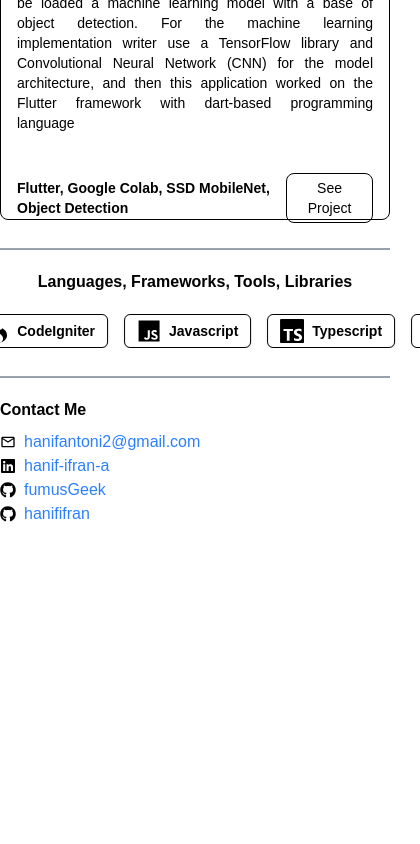
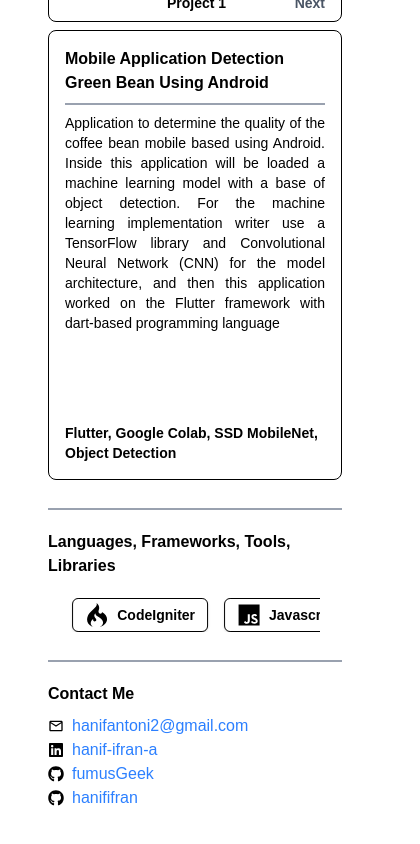
Before and after one commit to hanififran/personal, a React (Vite) app: page / in a window 390 px wide. Shown: the part 1570-2414 px from the top of the page, 420 px wide, since content can reach past the window. Before the commit the page ends 2144 px from the top, so only its background shows below. Built offline with nearby package versions, Linux system fonts and the light colour scheme.

Commit message:
Enhance layout and styling of components; adjust dimensions and spacing

```diff
--- a/src/App.tsx
+++ b/src/App.tsx
@@ -19,9 +19,9 @@
         sparkCount={8}
         duration={400}
       >
-        <div className="my-12 w-full">
+        <div className="my-12 w-full px-12">
           <div className="flex justify-center items-center">
-            <div className="flex flex-col justify-center items-center w-full mx-12 lg:mx-0 lg:w-1/2 gap-5">
+            <div className="flex flex-col justify-center items-center w-full lg:w-1/2 gap-5">
               <Summary />
               <Separator />
               <ListItem data={experiences} />
--- a/src/components/ProjectCards.tsx
+++ b/src/components/ProjectCards.tsx
@@ -76,7 +76,7 @@
         </div>
       </div>
       <div
-        className="w-full h-[350px] lg:h-[250px] perspective"
+        className="w-full h-[450px] lg:h-[250px] perspective"
         onClick={() => setFlipped(!flipped)}
       >
         <div
@@ -91,11 +91,11 @@
             <div className="mt-2 text-justify text-sm">
               {currentProject.description}
             </div>
-            <div className="mt-auto flex justify-between items-center pt-10">
+            <div className="mt-auto flex flex-col lg:flex-row gap-2 justify-between items-center pt-10">
               <p className="title text-sm">{currentProject.tools}</p>
-              <button className="border rounded-lg px-4 py-1 text-sm">
+              {/* <button className="border rounded-lg px-4 py-1 text-sm">
                 See Project
-              </button>
+              </button> */}
             </div>
           </div>
 
@@ -108,7 +108,7 @@
             />
           </div>
         </div>
-      </div>{" "}
+      </div>
     </div>
   );
 }
--- a/src/components/TechStacks.tsx
+++ b/src/components/TechStacks.tsx
@@ -30,7 +30,7 @@
   return (
     <div className="flex flex-col justify-center items-center w-full">
       <p className="title">Languages, Frameworks, Tools, Libraries</p>
-      <div className="flex justify-between w-[450px] lg:w-[calc(100dvh-12rem)] gap-2 mt-5">
+      <div className="flex justify-between w-[250px] lg:w-[calc(100dvh-12rem)] gap-2 mt-5">
         <ScrollVelocity speed={40}>
           {stacks.map(({ icon, label }, idx) => (
             <div
--- a/src/index.css
+++ b/src/index.css
@@ -1,9 +1,20 @@
 @import 'tailwindcss';
 @import url('https://fonts.googleapis.com/css2?family=Plus+Jakarta+Sans:wght@400;500;600&display=swap');
 
-* {
-    font-family: 'Plus Jakarta Sans', Arial, sans-serif;
+*,
+*::before,
+*::after {
+  box-sizing: border-box;
+  font-family: 'Plus Jakarta Sans', Arial, sans-serif;
 }
+
+html, body {
+  margin: 0;
+  padding: 0;
+  width: 100%;
+  overflow-x: hidden;
+}
+
 
 .title {
     @apply font-bold
```
